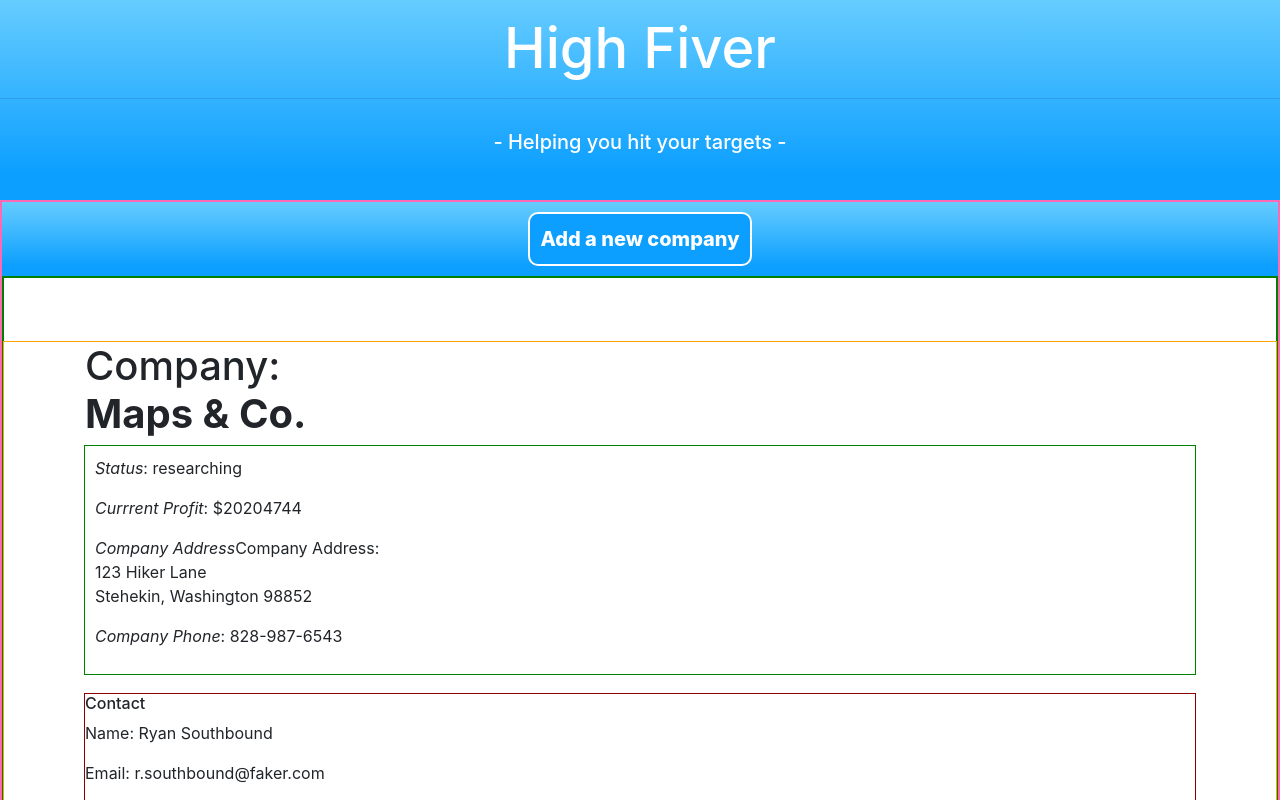
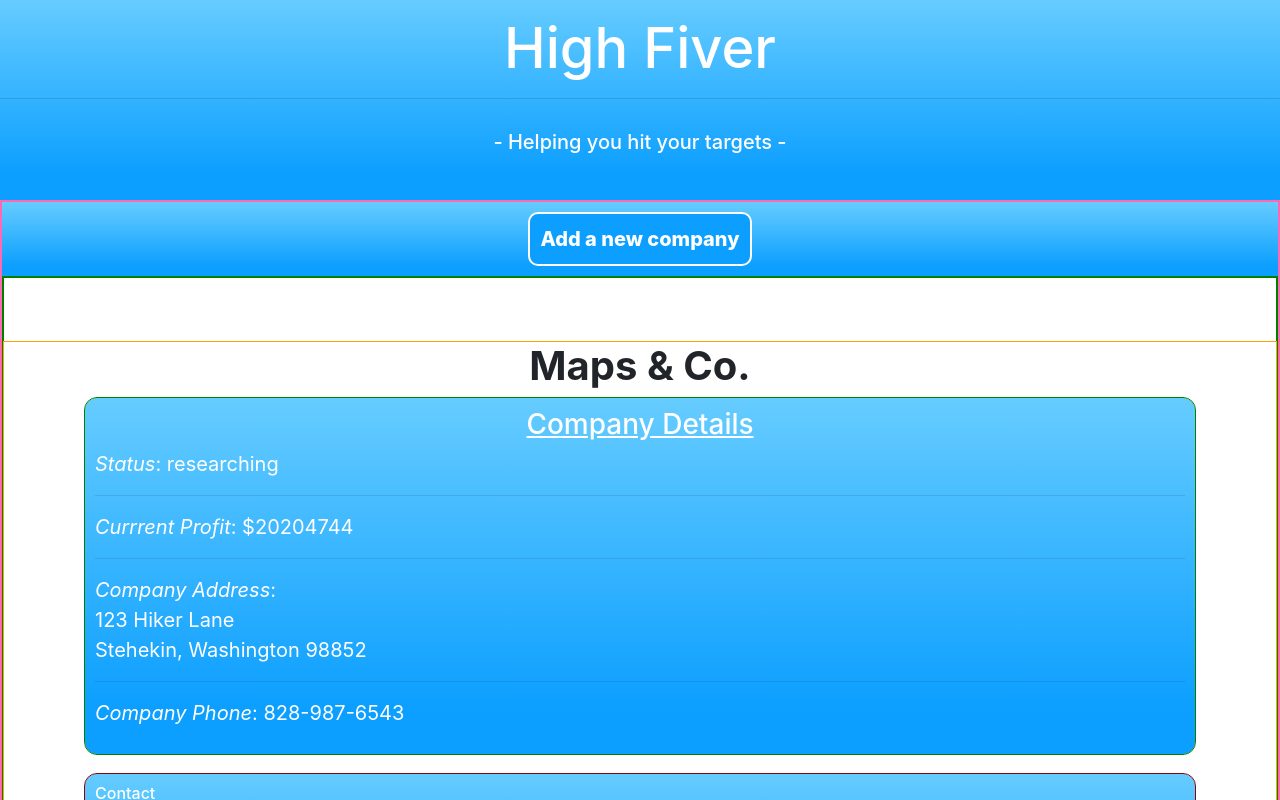
Before and after one commit to adebruyne/high_five, a React (Create React App) app: page / in a window 1280 px wide. Shown: the top 800 px of the page. Built offline with nearby package versions, Linux system fonts and the light colour scheme.

Commit message:
adds a cleaner look by seperating sections in details.

```diff
--- a/src/components/CompanyDetailHolder.js
+++ b/src/components/CompanyDetailHolder.js
@@ -16,7 +16,7 @@ class CompanyDetailHolder extends Component {
 
             <div className='company-detail-holder'>
                 <div className="container">
-                    <h1>Company: <br /><strong>{this.props.currentCompany.company_name}</strong></h1>
+                    <h1 className="company-detail-header"><strong>{this.props.currentCompany.company_name}</strong></h1>
                     <CompanyDetails
                         status={this.props.currentCompany.status}
                         currentProfit={this.props.currentCompany.current_profit}
--- a/src/components/CompanyDetails.js
+++ b/src/components/CompanyDetails.js
@@ -6,11 +6,15 @@ class CompanyDetails extends Component {
     render() {
         return (
             <div className="company-specifics">
+                <h3 className="company-specifics-header">Company Details</h3>
                 <p><em>Status</em>: {this.props.status}</p>
+                <hr />
                 <p><em>Currrent Profit</em>: ${this.props.currentProfit}</p>
-                <p><em>Company Address</em>Company Address: <br />
+                <hr />
+                <p><em>Company Address</em>: <br />
                     {this.props.address.street}  <br />
                     {this.props.address.city}, {this.props.address.state} {this.props.address.zip}</p>
+                <hr />
                 <p><em>Company Phone</em>: {this.props.phone} </p>
             </div>
         )
--- a/src/css/CompanyContacts.css
+++ b/src/css/CompanyContacts.css
@@ -1,3 +1,9 @@
 .company-contacts{
     outline: darkred 1px solid;
+    padding: 10px;
+    margin-bottom: 20px;
+    background: linear-gradient(to top, #0c9fff 13%, #66ccff 100%);
+    color: white;
+    border-radius: 12px;
+    font-size: 20px;
 }
--- a/src/css/CompanyDetailHolder.css
+++ b/src/css/CompanyDetailHolder.css
@@ -26,3 +26,7 @@
     flex-direction: row;
     justify-content: start;
 }
+.company-detail-header{
+    text-align:center;
+
+}
--- a/src/css/CompanyDetails.css
+++ b/src/css/CompanyDetails.css
@@ -2,4 +2,12 @@
     outline: 1px green solid;
     padding: 10px;
     margin-bottom: 20px;
+    background: linear-gradient(to top, #0c9fff 13%, #66ccff 100%);
+    color: white;
+    border-radius: 12px;
+    font-size: 20px;
 }
+.company-specifics-header{
+    text-decoration: underline;
+    text-align: center;
+}
```
